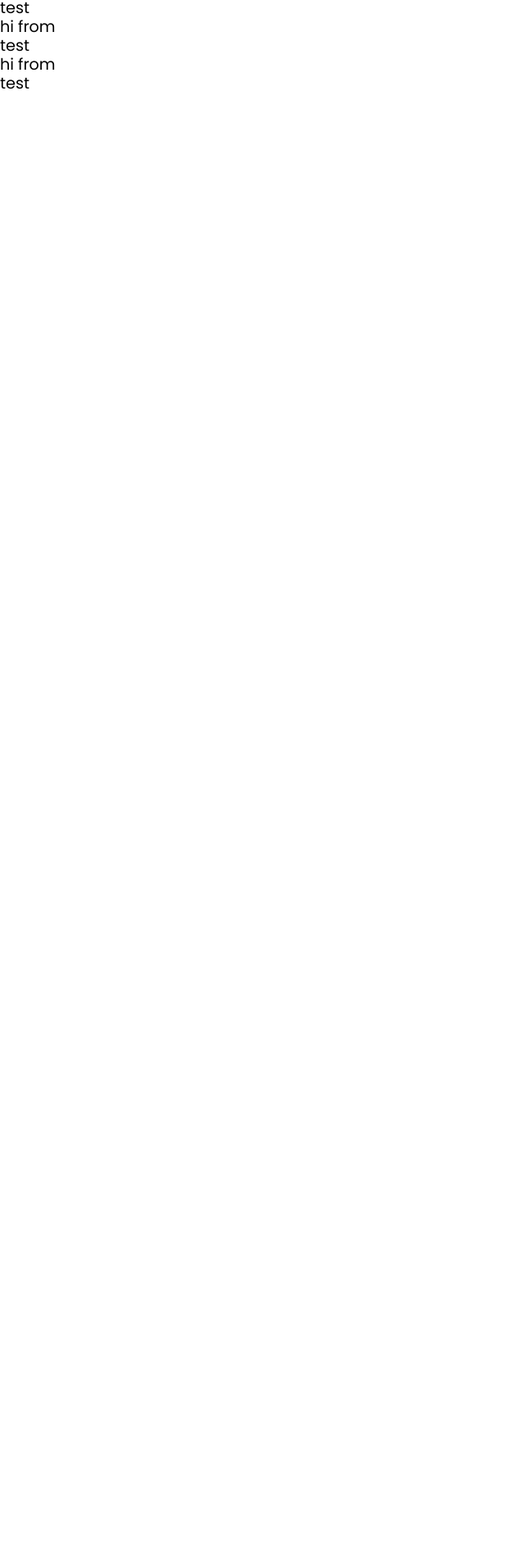
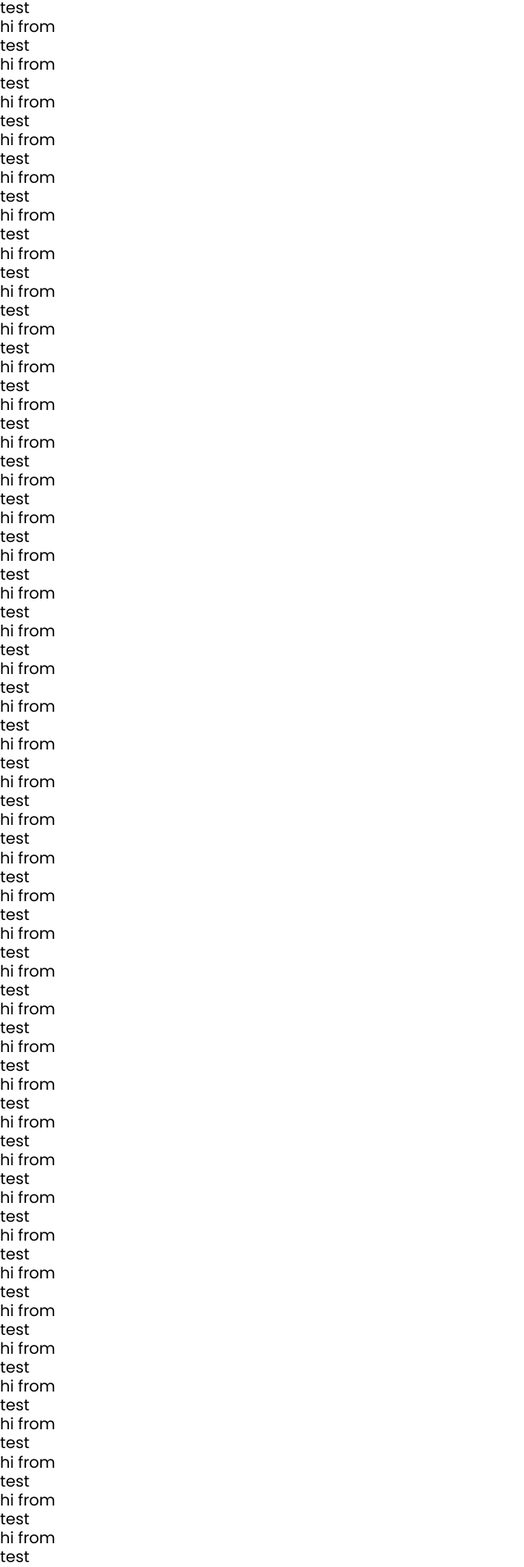
Before and after one commit to bethjmdev/devportfolio, a React (Create React App) app: page / in a window 1280 px wide. Shown: the part 871-2782 px from the top of the page at 82% size, without its empty margins (0-640 px from the left). Before the commit the page ends 984 px from the top, so only its background shows below. Built offline with nearby package versions, Linux system fonts and the light colour scheme.

Commit message:
corrected positioning of linknavbar

```diff
--- a/src/App.js
+++ b/src/App.js
@@ -1,6 +1,7 @@
 import React from "react";
-import NavBar from "./components/NavBar";
+import NavBar from "./components/Navbar";
 import Header from "./components/Header";
+import LinkNavBar from "./components/utils/LinkNavBar";
 import About from "./components/About";
 import Experience from "./components/Experience";
 import Projects from "./components/Projects";
@@ -15,6 +16,48 @@ function App() {
       <Experience />
       <Projects />
       <Contact />
+      {/*  */}
+      <About />
+      <Experience />
+      <Projects />
+      <Contact />
+      <About />
+      <Experience />
+      <Projects />
+      <Contact />
+      <About />
+      <Experience />
+      <Projects />
+      <Contact />
+      <About />
+      <Experience />
+      <Projects />
+      <Contact />
+      <About />
+      <Experience />
+      <Projects />
+      <Contact />
+
+      <About />
+      <Experience />
+      <Projects />
+      <Contact />
+      <About />
+      <Experience />
+      <Projects />
+      <Contact />
+      <About />
+      <Experience />
+      <Projects />
+      <Contact />
+      <About />
+      <Experience />
+      <Projects />
+      <Contact />
+      <About />
+      <Experience />
+      <Projects />
+      <Contact />
     </div>
   );
 }
--- a/src/components/Header.css
+++ b/src/components/Header.css
@@ -27,7 +27,6 @@ body {
   height: 100%;
   background-color: rgba(245, 245, 245, 0.6);
   z-index: 1;
-  /* outline: 1px solid red; */
 }
 
 .header-container {
@@ -41,13 +40,15 @@ body {
 }
 
 .LinkBar {
-  position: fixed;
+  position: absolute;
   left: 0;
   top: 50%;
   transform: translateY(-50%);
   z-index: 1000;
   display: flex;
   align-items: center;
+  gap: 1rem;
+  width: auto;
 }
 
 .header-container h1 {
@@ -64,6 +65,9 @@ body {
 @media only screen and (max-width: 768px) {
   .header {
     width: 100%;
+    display: flex;
+    flex-direction: column;
+    gap: 3rem;
   }
 
   .header-container {
@@ -76,10 +80,11 @@ body {
 
   .LinkBar {
     position: static;
-    transform: none;
     margin-top: 2rem;
-    width: 100%;
     display: flex;
     justify-content: center;
+    width: 100%;
+    gap: 2rem;
+    padding: 0;
   }
 }
```
Also changed, not shown: src/components/Header.js (+9 -7 lines), src/App.css (added).
